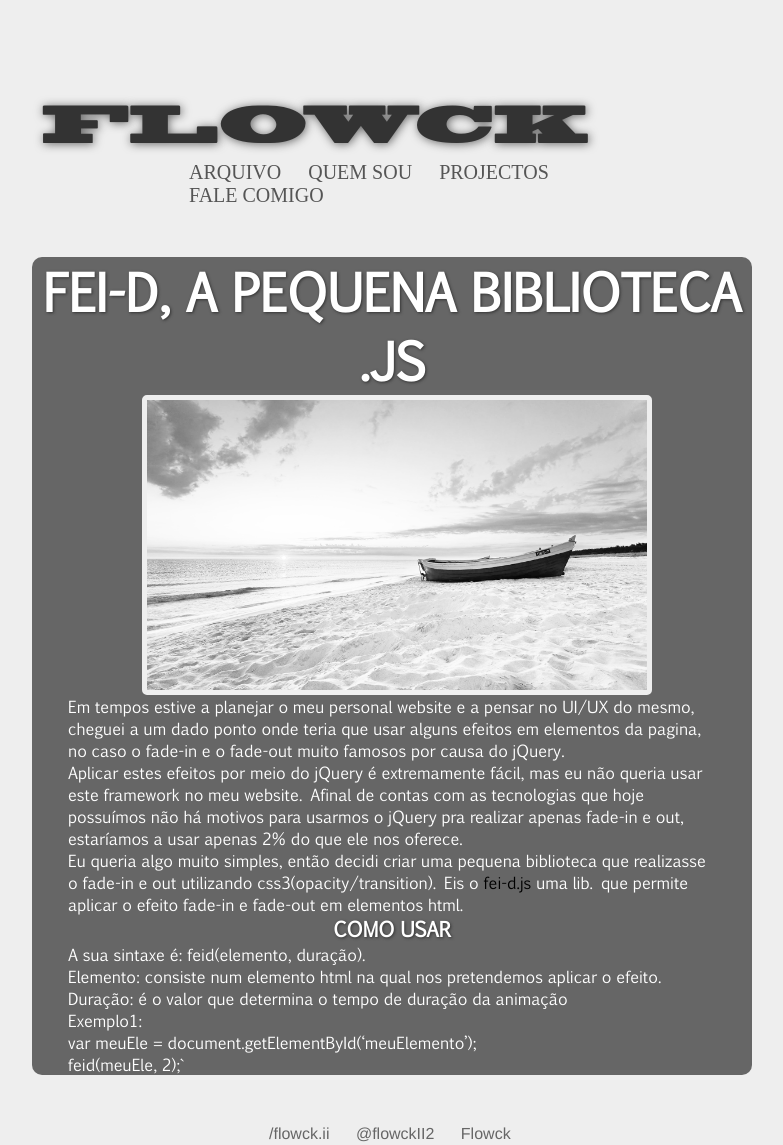
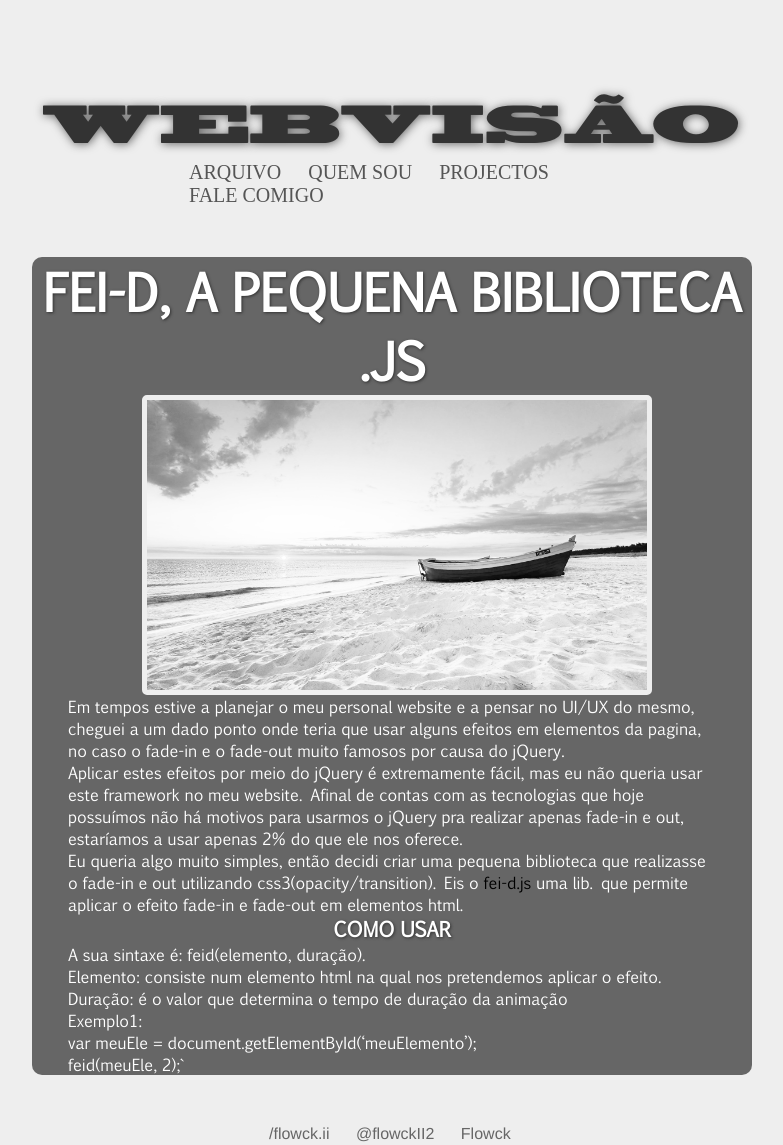
Before and after one commit to valdiney/blog, a Jekyll site: the page built from _posts/2013-01-29-feid-a-pequena-biblioteca-js.md, in a window 1280 px wide. Shown: the whole page, without its empty margins (248-1031 px from the left). Built offline with Jekyll 4.4.1, drawn with Linux system fonts in a browser that asks for light colours.

Commit message:
blog name is WEBVISÃO

```diff
--- a/_layouts/post.html
+++ b/_layouts/post.html
@@ -8,7 +8,7 @@
 <body>
 	<div id="wrap">
 	<header>
-		<div class="tit" id="ani1"><h1><a href="index.html">FLOWCK</a></h1></div>
+		<div class="tit" id="ani1"><h1><a href="index.html">WEBVISÃO</a></h1></div>
 			<nav id="ani2">
 				<ul>
 					<li><a href="">ARQUIVO</a></li>
```
